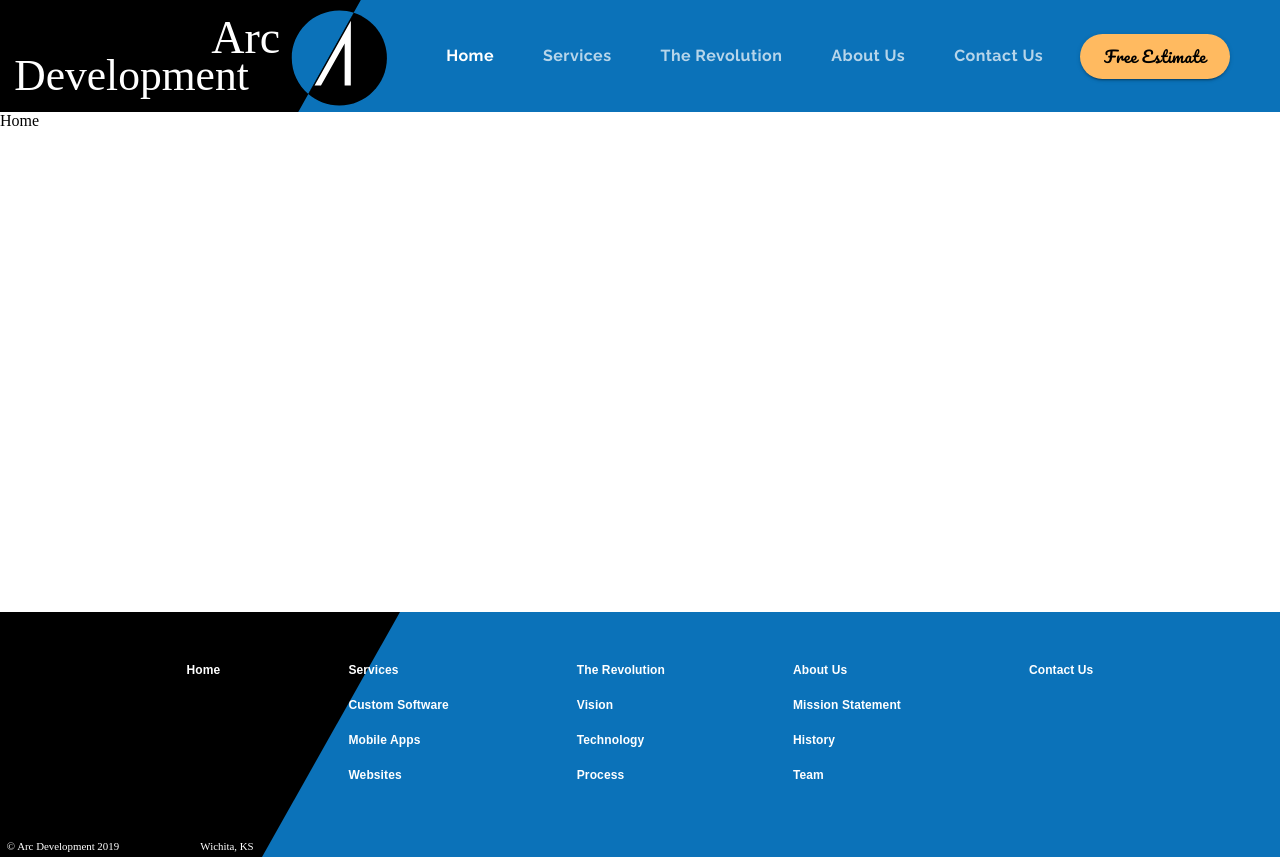
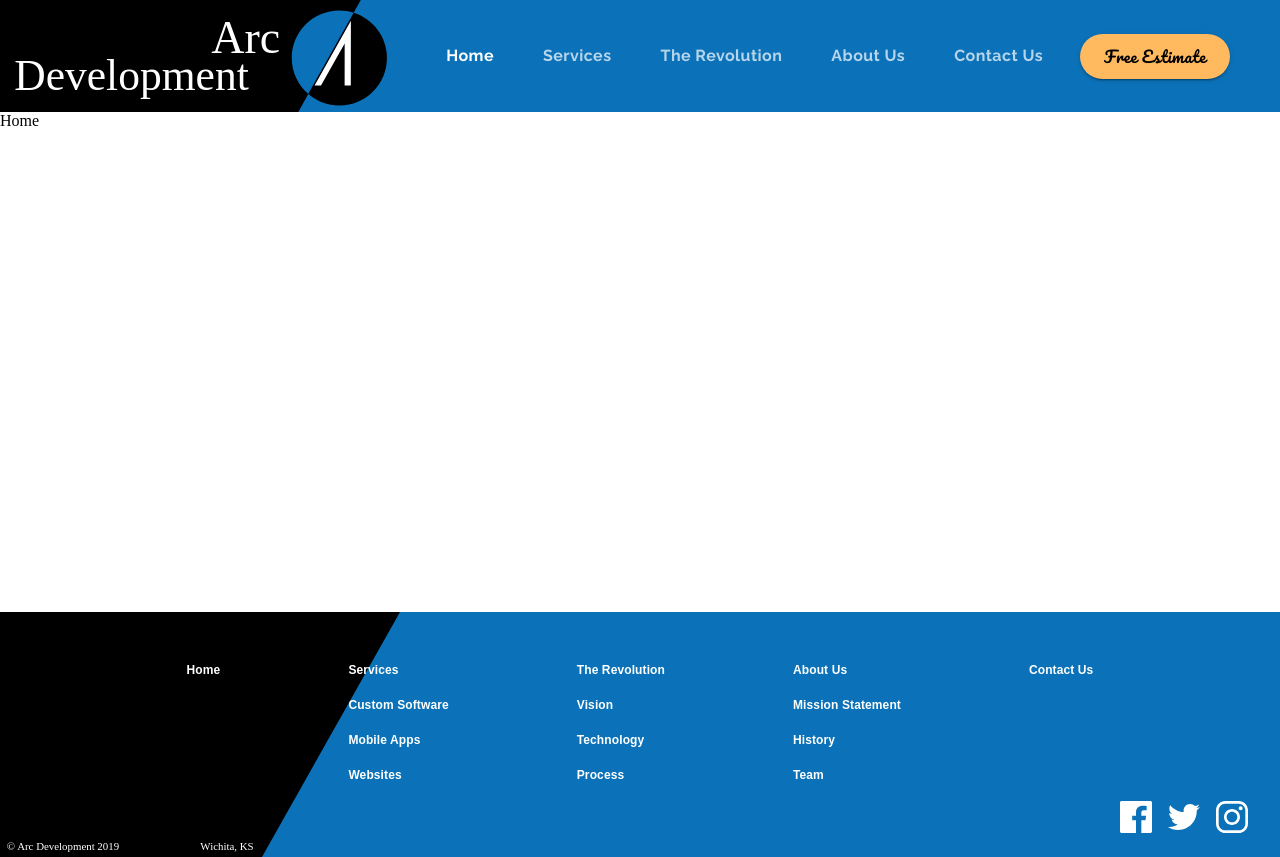
Before and after one commit to AnnaRoos/mui-tutorial-v4, a React (Create React App) app: page / in a window 1280 px wide. Built offline with nearby package versions, Linux system fonts and the light colour scheme.

Commit message:
finished footer, refactored header and footer in to layout component, moved all state to layout

```diff
--- /dev/null
+++ b/src/components/images/SocialMedia.js
@@ -0,0 +1,76 @@
+import React from 'react';
+
+import Grid from '@material-ui/core/Grid';
+
+import { makeStyles } from '@material-ui/core/styles';
+
+import facebook from '../../assets/facebook.svg';
+import twitter from '../../assets/twitter.svg';
+import instagram from '../../assets/instagram.svg';
+
+const useStyles = makeStyles((theme) => ({
+  logoContainer: {
+    position: 'absolute',
+    marginTop: '-4rem',
+    width: '100vw',
+    right: '2rem',
+    [theme.breakpoints.down('md')]: {
+      marginTop: '-3.5rem',
+    },
+    [theme.breakpoints.down('xs')]: {
+      marginTop: '-3rem',
+      right: '1rem',
+    },
+  },
+  logo: {
+    height: '2rem',
+    width: '2rem',
+    [theme.breakpoints.down('xs')]: {
+      height: '1.5rem',
+      width: '1.5rem',
+    },
+  },
+}));
+
+const SocialMedia = () => {
+  const classes = useStyles();
+
+  return (
+    <Grid
+      className={classes.logoContainer}
+      container
+      justifyContent="flex-end"
+      spacing={2}
+    >
+      <Grid
+        item
+        component={'a'}
+        href="https://www.facebook.com"
+        rel="noopener noreferrer"
+        target="_blank"
+      >
+        <img alt="facebook logo" className={classes.logo} src={facebook} />
+      </Grid>
+      <Grid
+        item
+        component={'a'}
+        href="https://www.twitter.com"
+        rel="noopener noreferrer"
+        target="_blank"
+      >
+        <img alt="twitter logo" className={classes.logo} src={twitter} />
+      </Grid>
+      <Grid
+        item
+        component={'a'}
+        href="https://www.instagram.com"
+        rel="noopener noreferrer"
+        target="_blank"
+      >
+        <img alt="instagram logo" className={classes.logo} src={instagram} />
+      </Grid>
+    </Grid>
+  );
+};
+
+export default SocialMedia;
--- a/src/components/ui/Footer.js
+++ b/src/components/ui/Footer.js
@@ -1,9 +1,13 @@
 import React from 'react';
+
+import Hidden from '@material-ui/core/Hidden';
 
 import { makeStyles } from '@material-ui/core/styles';
 
+import FooterNavigation from '../navigation/FooterNavigation';
+import SocialMedia from '../images/SocialMedia';
+
 import footerAdornment from '../../assets/footerAdornment.svg';
-import FooterNavigation from '../navigation/FooterNavigation';
 
 const useStyles = makeStyles((theme) => ({
   footer: {
@@ -28,16 +32,20 @@ const Footer = ({ navigationHandler, selectedMenuItemHandler }) => {
   const classes = useStyles();
   return (
     <footer className={classes.footer}>
-      <FooterNavigation
-        boxes={5}
-        navigationHandler={navigationHandler}
-        selectedMenuItemHandler={selectedMenuItemHandler}
-      />
+      <Hidden mdDown>
+        <FooterNavigation
+          boxes={5}
+          navigationHandler={navigationHandler}
+          selectedMenuItemHandler={selectedMenuItemHandler}
+        />
+      </Hidden>
+
       <img
         alt="black decorative slash"
         className={classes.adornment}
         src={footerAdornment}
       />
+      <SocialMedia />
     </footer>
   );
 };
```
